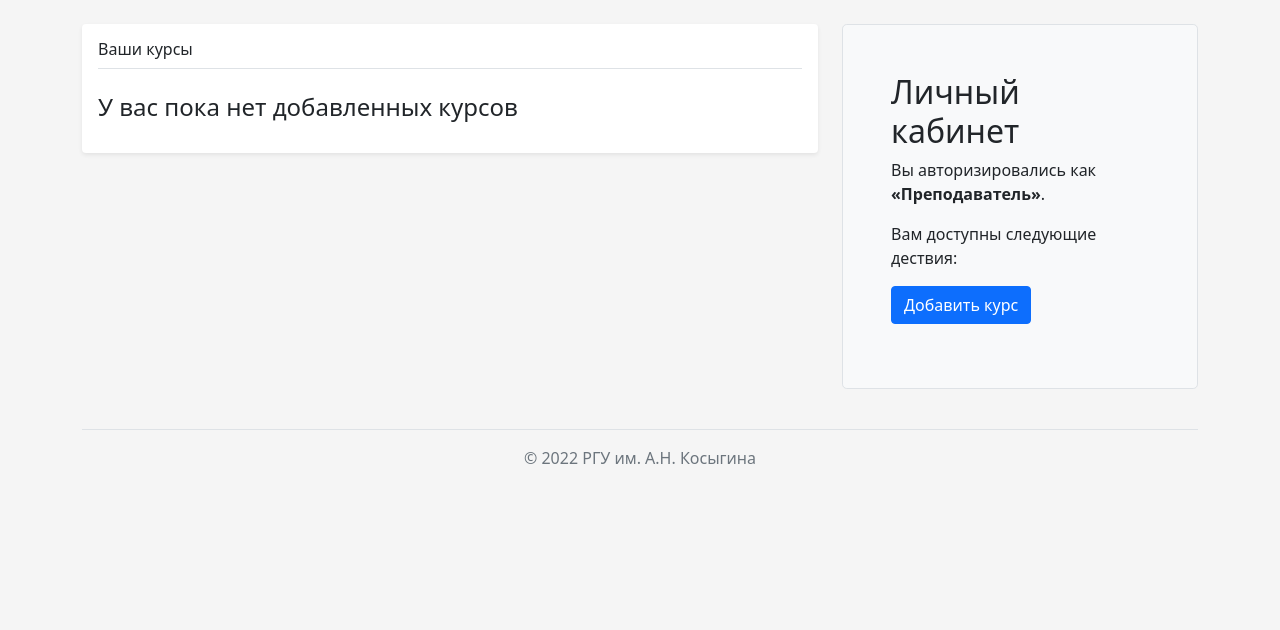
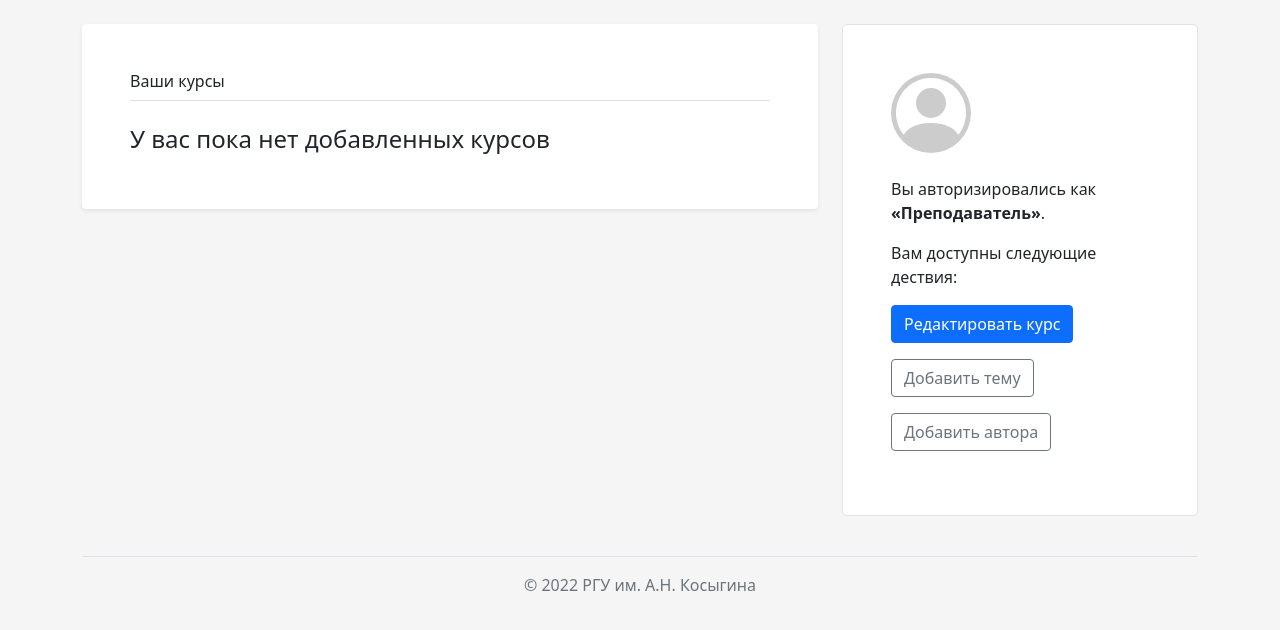
Before and after one commit to EdViTeR/edu.rsukosygin.com, a PHP site: page /user/user.php?user_id=1 in a window 1280 px wide. Shown: the part 81-711 px from the top of the page. Run offline with PHP 8.4, Linux system fonts and the light colour scheme; data that the repository does not hold is empty.

Commit message:
fix v0008

```diff
--- a/admin/view_kurs.php
+++ b/admin/view_kurs.php
@@ -50,7 +50,7 @@ foreach ($kurs as $key => $value) {
                     <div class="col-lg-8">
                     <!-- Информация о курсе -->
                     <div class="mb-4 p-5 bg-body rounded shadow-sm">
-                        <p class="h3 mb-3">Короткое название онлайн-курса</p>
+                        <p class="h3 mb-3"><?php echo $short_name;?></p>
                         <hr class="text-secondary">
 
                         <p><strong>Полное название онлайн-курса:</strong><br>
--- a/auth.php
+++ b/auth.php
@@ -25,7 +25,7 @@
             header("Location: admin/check_teacher.php"); //админ
             break;
         case '3':
-            header("Location: producer/check_teacher.php?user_id=$id"); //продюссер
+            header("Location: producer/check_teacher.php?prod_id=$id"); //продюссер
             break;
     }
 ?>
--- a/producer/check_teacher.php
+++ b/producer/check_teacher.php
@@ -1,6 +1,6 @@
 <?php
     include ("../database/databaseInfo.php");
-    $prod_id = $_GET['user_id'];
+    $prod_id = $_GET['prod_id'];
     $data = kurses($link);
     $users = users($link);
     $user = user($link, $prod_id);
--- a/producer/view_themes.php
+++ b/producer/view_themes.php
@@ -3,6 +3,7 @@ include ("../database/databaseInfo.php");
 $kurs_id    = $_GET['kurs_id'];
 $theme_id   = $_GET['theme_id'];
 $user_id   = $_GET['user_id'];
+$prod_id = $_GET['prod_id'];
 $kurs = kurs($link, $kurs_id);
 $authors = authors($link, $kurs_id);
 $theme = theme($link, $kurs_id, $theme_id);
@@ -109,7 +110,7 @@ $true54     = '';
                     </div>
                 </div>
                 <div align="center">
-                    <?php echo '<a href="check_kurs_info.php?kurs_id=' . $kurs_id . '&user_id=' . $user_id . '" class="btn btn-outline-primary me-2">Вернуться</a>'?>
+                    <?php echo '<a href="check_kurs_info.php?kurs_id=' . $kurs_id . '&user_id=' . $user_id . '&prod_id=' . $prod_id . '" class="btn btn-outline-primary me-2">Вернуться</a>'?>
                 </div>
             </div>
         <script src="https://cdn.jsdelivr.net/npm/bootstrap@5.1.3/dist/js/bootstrap.bundle.min.js" integrity="sha384-ka7Sk0Gln4gmtz2MlQnikT1wXgYsOg+OMhuP+IlRH9sENBO0LRn5q+8nbTov4+1p" crossorigin="anonymous"></script>
--- a/user/user.php
+++ b/user/user.php
@@ -3,7 +3,7 @@
     $user_id = $_GET['user_id'];
     $user = user($link, $user_id);
     foreach ($user as $key => $value) {
-        $name = $value[2];
+        $name = $value[3] . ' ' . $value[2] . ' ' . $value[4];
     }
     $data = teach_kurs($link, $user_id);
 
@@ -35,7 +35,7 @@
             <div class="row">
                 <div class="col-lg-8">
                     <!-- Преподаватели -->
-                    <div class="mb-4 p-3 bg-body rounded shadow-sm">
+                    <div class="mb-4 p-5 bg-body rounded shadow-sm">
                         <h6 class="border-bottom pb-2 mb-0">Ваши курсы</h6>
                             <?
                             $k = 0;
@@ -64,17 +64,23 @@
                                         </div>';
                                 }
                             }?>
-                        <small class="d-block text-end mt-3">
-                            <!-- <a href="all_teacher.php">Все преподаватели</a> -->
-                        </small>
                     </div>
                 </div>
                 <div class="col-lg-4">
-                    <div class="p-5 bg-light border rounded-3">
-                        <h2>Личный кабинет</h2>
-                        <p>Вы авторизировались как <strong>«Преподаватель»</strong>.</p> <p>Вам доступны следующие дествия:</p>
-                        <a href="add_kurs.php?user_id=<?php echo $user_id;?>" class="btn btn-primary mb-3 me-3" type="button">Добавить курс</a>
-                        <!-- <a href="delete_info.php"  class="btn btn-outline-secondary mb-3" type="button">Выйти</a> -->
+                    <div class="p-5 bg-white border rounded-3">
+                        <!-- <img src="/images/я.jpg" alt="Письма мастера дзен" width="160" height="160"> -->
+                        <svg xmlns="http://www.w3.org/2000/svg" width="80" height="80" fill="#CCC" class="bi bi-person-circle" viewBox="0 0 16 16">
+                            <path d="M11 6a3 3 0 1 1-6 0 3 3 0 0 1 6 0z"/>
+                            <path fill-rule="evenodd" d="M0 8a8 8 0 1 1 16 0A8 8 0 0 1 0 8zm8-7a7 7 0 0 0-5.468 11.37C3.242 11.226 4.805 10 8 10s4.757 1.225 5.468 2.37A7 7 0 0 0 8 1z"/>
+                        </svg>
+                        <p class="h5 mt-4 mb-4"><?php echo $name?></p>
+
+                        <p>Вы авторизировались как <strong>«Преподаватель»</strong>.</p>
+                        <p>Вам доступны следующие дествия:</p>
+
+                        <a href="edit_kurs_info.php?kurs_id=<?php echo $kurs_id;?>&user_id=<?php echo $user_id;?>" class="btn btn-primary mb-3 me-3" type="button">Редактировать курс</a>
+                        <a href="add_theme.php?kurs_id=<?php echo $kurs_id ?>&user_id=<?php echo $user_id;?>"  class="btn btn-outline-secondary mb-3" type="button">Добавить тему</a>
+                        <a href="add_autor.php?kurs_id=<?php echo $kurs_id ?>&user_id=<?php echo $user_id;?>"  class="btn btn-outline-secondary mb-3" type="button">Добавить автора</a>
                     </div>
                 </div>
             </div>
--- a/user/view_kurs.php
+++ b/user/view_kurs.php
@@ -75,7 +75,8 @@ foreach ($kurs as $key => $value) {
                         </p>
                     </div>
                     <div class="mb-4 p-5 bg-body rounded shadow-sm">
-                        <h6 class="border-bottom pb-2 mb-0">Лекции курса</h6>
+                        <p class="h3 mb-3">Лекции курса</p>
+                        <hr class="text-secondary">
                         <?
                         $k = 0;
                         if (!$themes) {
```
Also changed, not shown: producer/check_kurs_info.php (+6 -5 lines), 1 other file.
